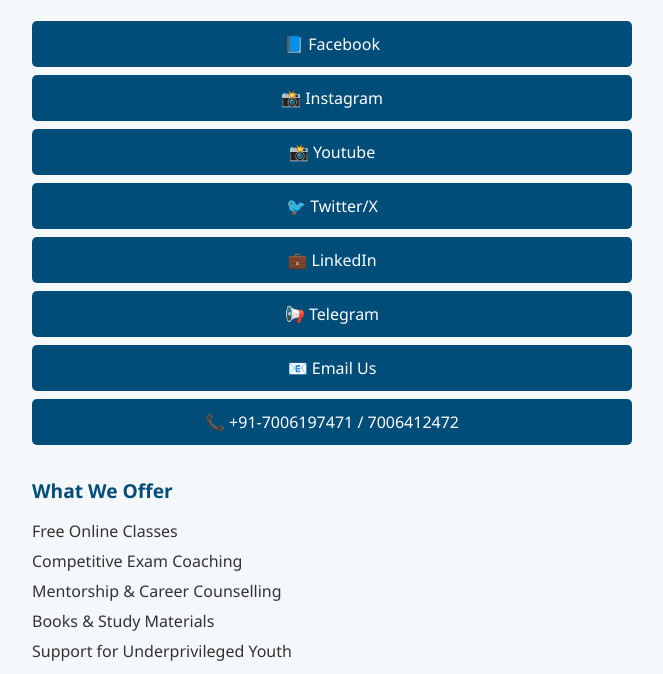
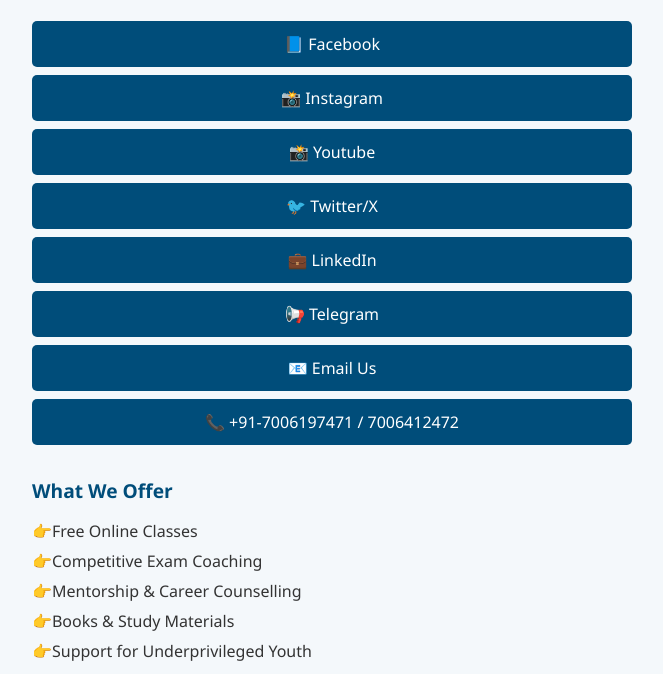
Before and after one commit to Junaid-maqb00l/jkyuf-landing, a plain HTML site: page index.html in a window 1280 px wide. Shown: the part 278-952 px from the top of the page, without its empty margins (308-971 px from the left). Drawn offline with Linux system fonts and the light colour scheme.

Commit message:
Update index.html

```diff
--- a/index.html
+++ b/index.html
@@ -83,11 +83,11 @@
 <div class="section">
   <h2>What We Offer</h2>
   <ul>
-    <li>Free Online Classes</li>
-    <li>Competitive Exam Coaching</li>
-    <li>Mentorship & Career Counselling</li>
-    <li>Books & Study Materials</li>
-    <li>Support for Underprivileged Youth</li>
+    <li>👉Free Online Classes</li>
+    <li>👉Competitive Exam Coaching</li>
+    <li>👉Mentorship & Career Counselling</li>
+    <li>👉Books & Study Materials</li>
+    <li>👉Support for Underprivileged Youth</li>
   </ul>
 </div>
 
```
